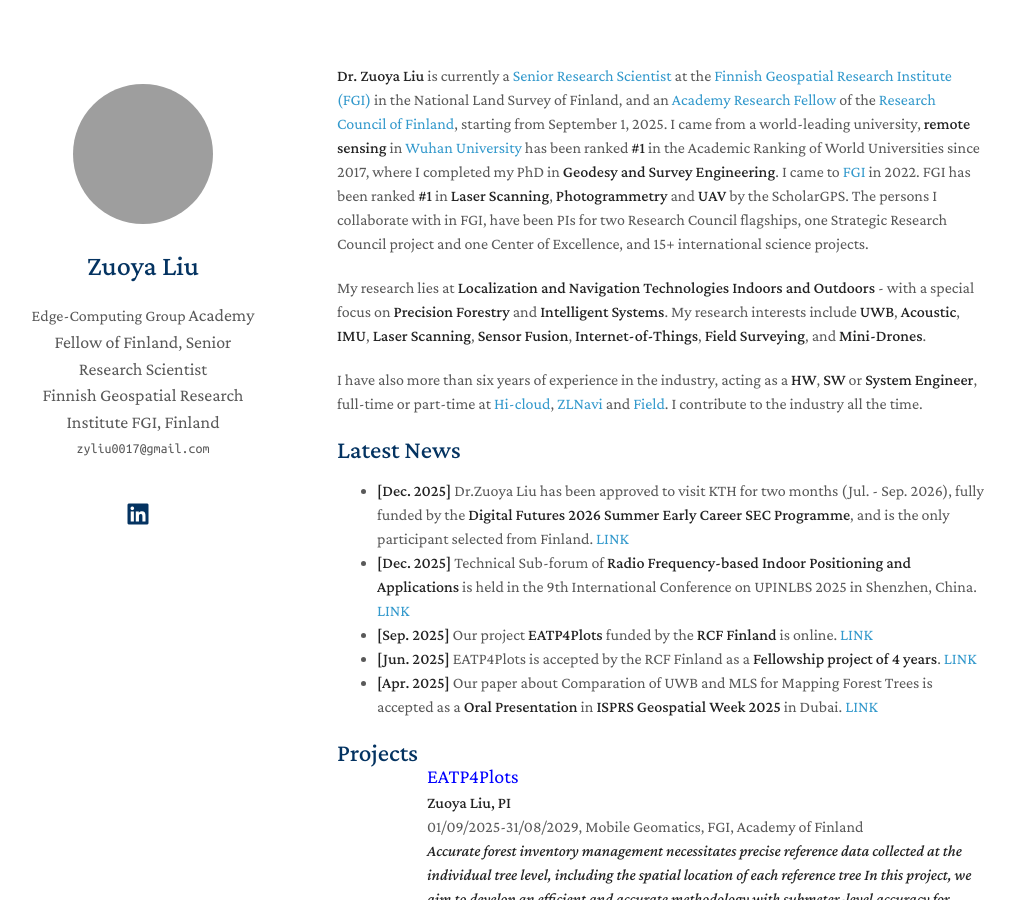
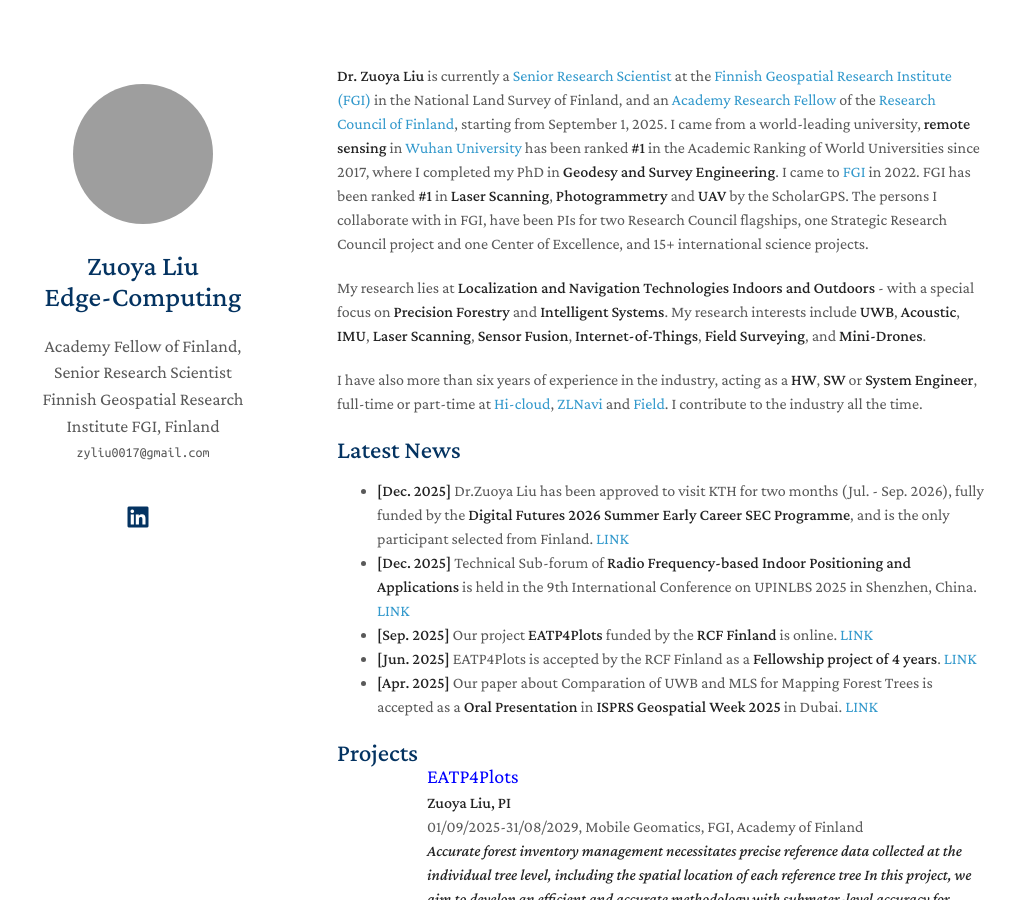
Before and after one commit to zyliu0017/zyliu0017.github.io, a Jekyll site: the page built from index.md, in a window 1280 px wide and 900 px high. Shown: the whole window, without its empty margins (133-1148 px from the left). Built offline with Jekyll 4.4.1, drawn with Linux system fonts in a browser that asks for light colours; a style sheet for code colours, icons or effects is not loaded; grey boxes are pictures that could not be loaded.

Commit message:
update info

```diff
--- a/_config.yml
+++ b/_config.yml
@@ -1,6 +1,5 @@
 # Basic Information
-title: Zuoya Liu
-group: Edge-Computing Group
+title: Zuoya Liu<br>Edge-Computing
 position: Academy Fellow of Finland, Senior Research Scientist
 affiliation: Finnish Geospatial Research Institute FGI, Finland
 email: zyliu0017@gmail.com
```
